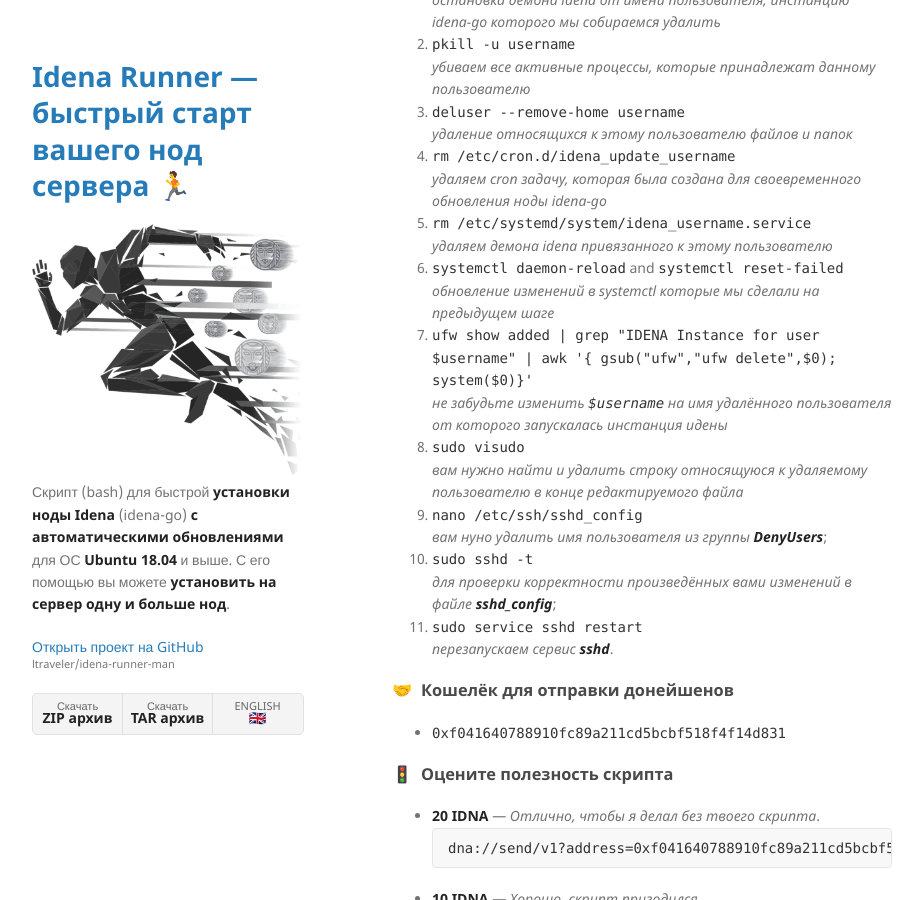
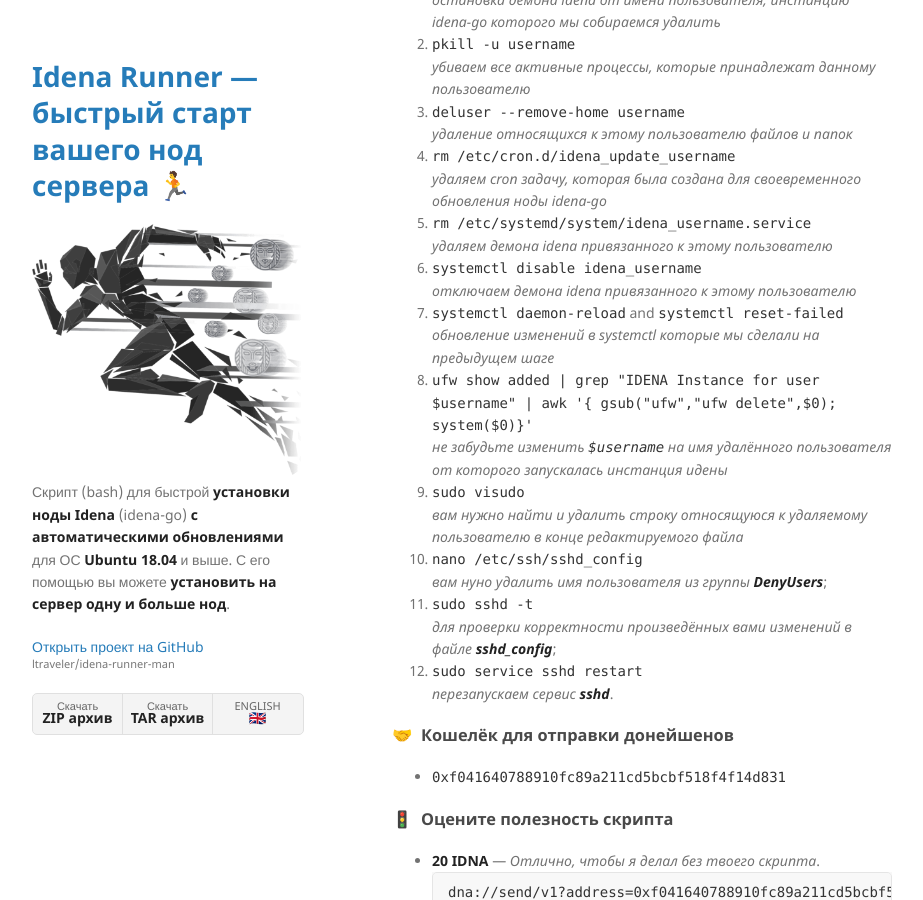
Before and after one commit to ltraveler/idena-runner-man, a Jekyll site: the page built from ru/index-ru.md, in a window 1280 px wide and 900 px high, scrolled down 4418 px. Shown: the whole window, without its empty margins (178-1101 px from the left). Built offline with Jekyll 4.4.1, drawn with Linux system fonts in a browser that asks for light colours.

Commit message:
Update index-ru.md

```diff
--- a/ru/index-ru.md
+++ b/ru/index-ru.md
@@ -139,17 +139,19 @@
 _удаляем cron задачу, которая была создана для своевременного обновления ноды idena-go_
 5. `rm /etc/systemd/system/idena_username.service`\
 _удаляем демона idena привязанного к этому пользователю_
-6. `systemctl daemon-reload` and `systemctl reset-failed`\
+6. `systemctl disable idena_username`\
+_отключаем демона idena привязанного к этому пользователю_
+7. `systemctl daemon-reload` and `systemctl reset-failed`\
 _обновление изменений в systemctl которые мы сделали на предыдущем шаге_
-7. `ufw show added | grep "IDENA Instance for user $username" | awk '{ gsub("ufw","ufw delete",$0); system($0)}'`\
+8. `ufw show added | grep "IDENA Instance for user $username" | awk '{ gsub("ufw","ufw delete",$0); system($0)}'`\
 _не забудьте изменить `$username` на имя удалённого пользователя от которого запускалась инстанция идены_
-8. `sudo visudo`\
+9. `sudo visudo`\
 _вам нужно найти и удалить строку относящуюся к удаляемому пользователю в конце редактируемого файла_
-9. `nano /etc/ssh/sshd_config`\
+10. `nano /etc/ssh/sshd_config`\
 _вам нуно удалить имя пользователя из группы_ _**DenyUsers**_;
-10. `sudo sshd -t`\
+11. `sudo sshd -t`\
 _для проверки корректности произведённых вами изменений в файле_ _**sshd_config**_;
-11. `sudo service sshd restart`\
+12. `sudo service sshd restart`\
 _перезапускаем сервис_ _**sshd**_.
 
 ### 🤝&nbsp; Кошелёк для отправки донейшенов
```
